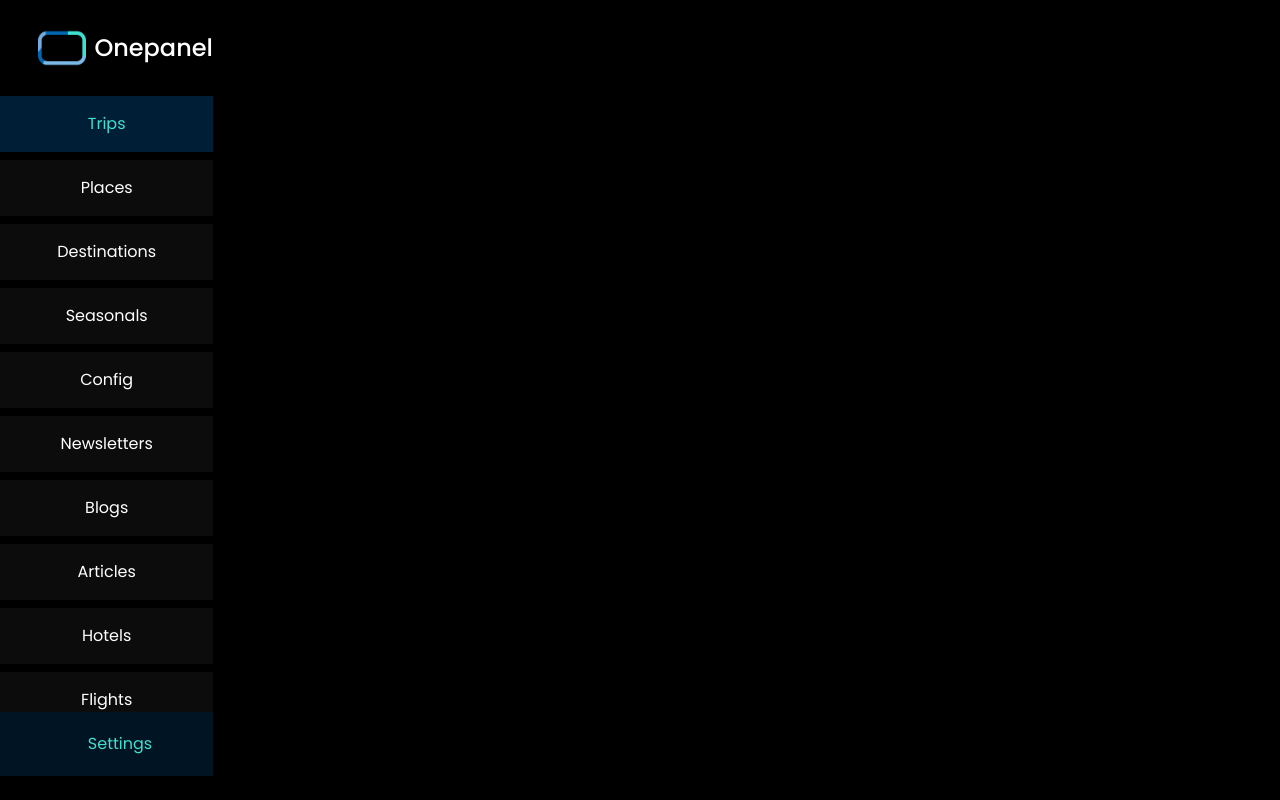
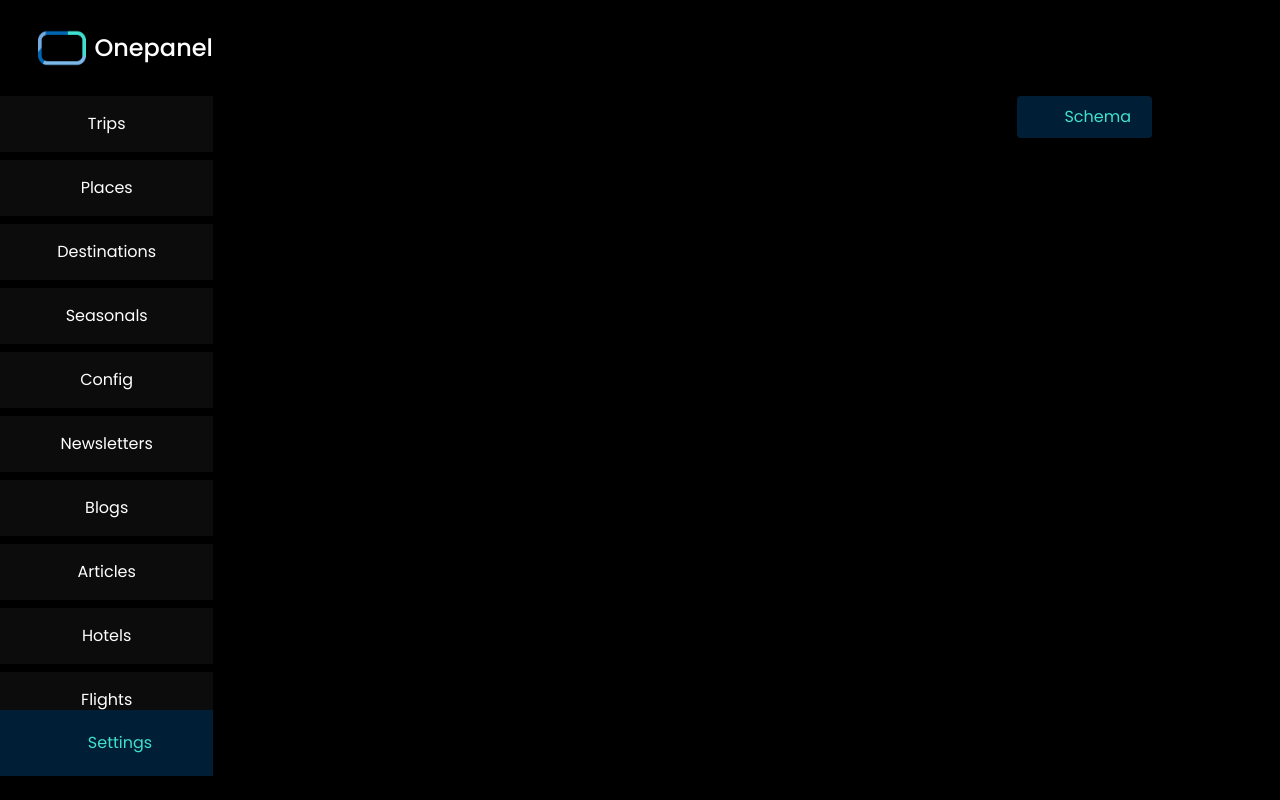
Before and after one commit to marsian83/one-panel, a React (Vite) app in the folder client/: page /panel/0 in a window 1280 px wide. Built offline with nearby package versions, Linux system fonts and the light colour scheme.

Commit message:
Styling updates

```diff
--- a/client/src/assets/styles/custom.css
+++ b/client/src/assets/styles/custom.css
@@ -16,7 +16,7 @@
 }
 
 .scrollbar-primary::-webkit-scrollbar-track {
-  @apply bg-primary bg-opacity-20;
+  @apply bg-primary bg-opacity-30;
 }
 
 .scrollbar-primary::-webkit-scrollbar-thumb {
--- a/client/src/assets/styles/tailwind.css
+++ b/client/src/assets/styles/tailwind.css
@@ -27,12 +27,20 @@
 }
 
 @layer components {
+  .btn {
+    @apply flex items-center;
+  }
+
   .btn-1 {
-    @apply bg-background border border-front border-opacity-20 rounded-lg before:absolute-cover relative before:bg-foreground before:bg-opacity-5 duration-300
+    @apply btn bg-background border border-front border-opacity-20 rounded-lg before:absolute-cover relative before:bg-foreground before:bg-opacity-5 duration-300
     hover:before:bg-opacity-[13%] before:duration-inherit tracking-tight overflow-hidden;
   }
 
   .btn-2 {
-    @apply bg-foreground text-back rounded-lg duration-300 hover:brightness-75 tracking-tight;
+    @apply btn bg-foreground text-back rounded-lg duration-300 hover:brightness-75 tracking-tight;
+  }
+
+  .btn-3 {
+    @apply btn bg-primary bg-opacity-30 text-secondary duration-300 border border-transparent hover:border-opacity-50 hover:border-front hover:bg-background hover:text-front;
   }
 }
--- a/client/src/pages/PanelPage/PanelPage.tsx
+++ b/client/src/pages/PanelPage/PanelPage.tsx
@@ -13,7 +13,7 @@ export default function PanelPage() {
   );
 
   const [selectedCollection, setSelectedCollection] = useState(
-    collections[0].id
+    collections.length ? collections[0].id || null : null
   );
 
   return (
@@ -23,7 +23,7 @@ export default function PanelPage() {
           {collections.map((collection) => (
             <button
               className={twMerge(
-                "bg-foreground bg-opacity-5 text-center py-4",
+                "bg-foreground bg-opacity-5 text-center py-4 duration-300 hover:bg-opacity-20",
                 selectedCollection === collection.id &&
                   "bg-primary bg-opacity-30 text-secondary"
               )}
@@ -34,11 +34,20 @@ export default function PanelPage() {
             </button>
           ))}
         </div>
-        <button className="flex items-center gap-x-2 justify-center bg-primary text-secondary py-5 bg-opacity-20">
+        <button className="gap-x-2 justify-center btn-3 py-5">
           <MaterialIcon codepoint="e8b8" /> Settings
         </button>
       </div>
-      <div className="flex-1"></div>
+      <div className="flex-1 flex relative flex-col">
+        {true && (
+          <div className="flex justify-end pr-[10vw]">
+            <button className="px-5 py-2 btn-3 gap-x-2 rounded">
+              <MaterialIcon codepoint="ead3" />
+              Schema
+            </button>
+          </div>
+        )}
+      </div>
     </div>
   );
 }
```
